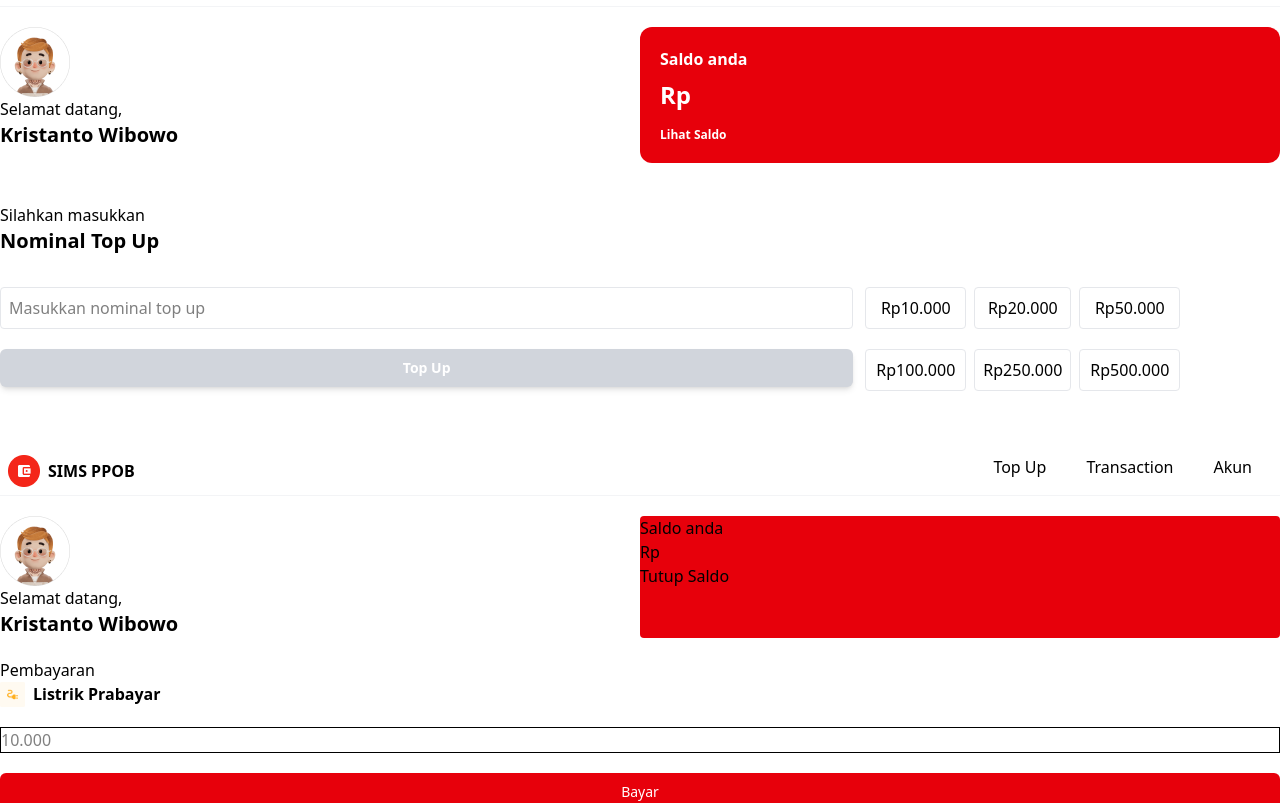
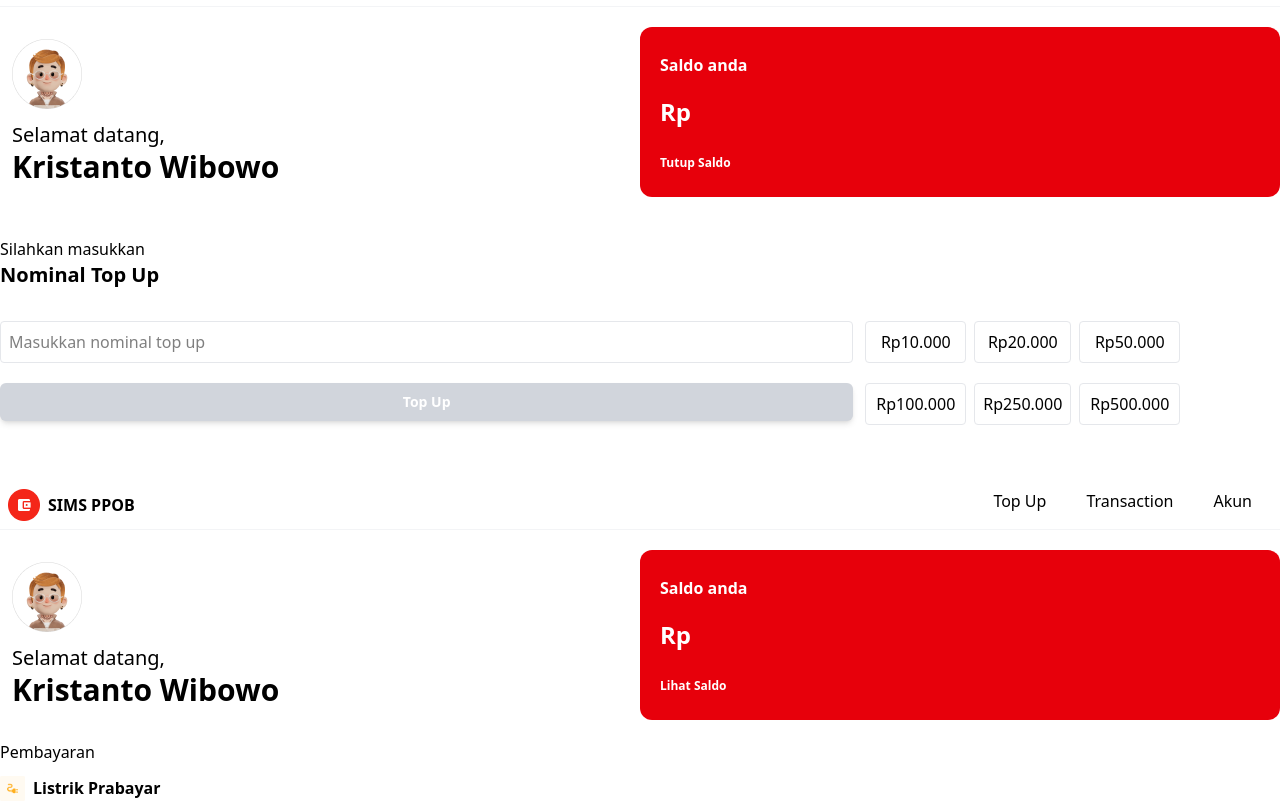
Before and after one commit to agungshndy/sims-ppob, a React (Vite) app: page / in a window 1280 px wide. Shown: the part 2367-3170 px from the top of the page. Built offline with nearby package versions, Linux system fonts and the light colour scheme.

Commit message:
transaction page update

```diff
--- a/src/components/TopUp.jsx
+++ b/src/components/TopUp.jsx
@@ -31,15 +31,15 @@ function TopUp() {
               </div>
         </div>
     <div className='jumbotron grid grid-cols-2 my-5'>
-        <div>
+            <div className='m-3 text-xl'>
               <img src={Profile} alt="profile picture" />
-          <p>Selamat datang,</p>
-          <h2 className='text-xl font-semibold'>Kristanto Wibowo</h2>
+              <p className='mt-3'>Selamat datang,</p>
+              <p className='text-3xl font-semibold'>Kristanto Wibowo</p>
             </div>
             <div className='p-5 text-white font-semibold bg-red-600 rounded-xl grid items-center'>
               <h1 className='mb-2'>Saldo anda</h1>
               <p className='text-2xl mb-4'>Rp</p>
-          <p className='text-xs'>Lihat Saldo</p>
+              <p className='text-xs'>Tutup Saldo</p>
             </div>
         </div>
     <div className='topup-feature my-10'>
--- a/src/components/Transaction.jsx
+++ b/src/components/Transaction.jsx
@@ -17,7 +17,7 @@ function Transaction() {
    //    setUser(response.data);
    // }
   return (
- <div id='transaction'>
+ <div id='transaction' className='container mx-auto'>
     <div className='header mb-5'>
               <div className="flex justify-between border-b-1 border-b-gray-100 p-2">
                  <div className='logo flex space-x-2 items-center'>
@@ -30,27 +30,27 @@ function Transaction() {
                   <a className='mx-5' href="">Akun</a>
                 </div>
               </div>
-        </div>
+    </div>
     <div className='jumbotron grid grid-cols-2 my-5'>
-        <div>
-          <img src={Profile} alt="profile picture" />
-          <p>Selamat datang,</p>
-          <h2 className='text-xl font-semibold'>Kristanto Wibowo</h2>
-        </div>
-        <div className='bg-red-600 rounded'>
-          <h1>Saldo anda</h1>
-          <p>Rp</p>
-          <p>Tutup Saldo</p>
-        </div>
+            <div className='m-3 text-xl'>
+              <img src={Profile} alt="profile picture" />
+              <p className='mt-3'>Selamat datang,</p>
+              <p className='text-3xl font-semibold'>Kristanto Wibowo</p>
+            </div>
+            <div className='p-5 text-white font-semibold bg-red-600 rounded-xl grid items-center'>
+              <h1 className='mb-2'>Saldo anda</h1>
+              <p className='text-2xl mb-4'>Rp</p>
+              <p className='text-xs'>Lihat Saldo</p>
+            </div>
     </div>
     <div className='topup-feature my-5'>
-        <p>Pembayaran</p>
-        <div className='flex space-x-2'>
+        <p className='mb-3'>Pembayaran</p>
+        <div className='flex space-x-2 mb-7'>
           <img className='w-[25px]' src={Listrik} alt="listrik icon" />
           <h1 className='text-md font-semibold'>Listrik Prabayar</h1>
         </div>
     <div className='grid grid-cols-1'>
-        <input className='border-1 my-5' type="text" name="nominal" id="nominal" placeholder='10.000'/>
+        <input className='border border-gray-200 p-2 my-5 rounded-sm' type="text" name="nominal" id="nominal" placeholder='10.000'/>
         <button className="hover:cursor-pointer rounded-md bg-red-600 py-2 px-4 border border-transparent text-center text-sm text-white transition-all shadow-md hover:shadow-lg focus:bg-red-700 focus:shadow-none active:bg-red-700 hover:bg-red-700 active:shadow-none disabled:pointer-events-none disabled:opacity-50 disabled:shadow-none" type="button">
             Bayar
         </button>
```
Lines whose indentation alone changed are shown as unchanged.
